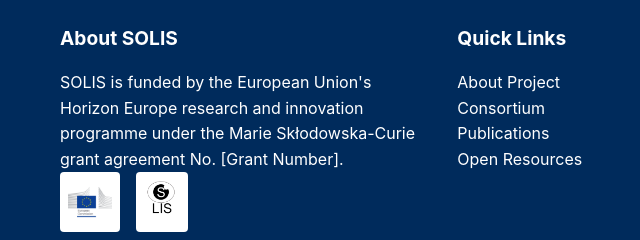
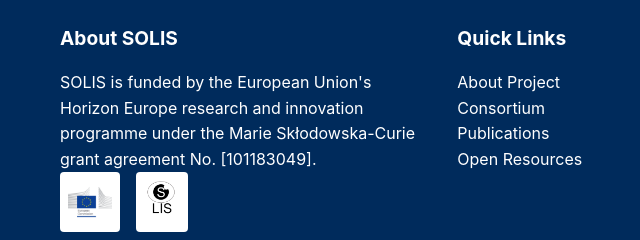
Before and after one commit to SOLIS-project/SOLIS_WEB, a plain HTML site: page about.html in a window 1280 px wide. Shown: the part 5141-5381 px from the top of the page, 0-640 px from the left. Drawn offline with Linux system fonts and the light colour scheme.

Commit message:
Update grant number in about.html

```diff
--- a/about.html
+++ b/about.html
@@ -208,7 +208,7 @@
         <div class="footer-section">
           <h4>About SOLIS</h4>
           <p>
-            SOLIS is funded by the European Union's Horizon Europe research and innovation programme under the Marie Skłodowska-Curie grant agreement No. [Grant Number].
+            SOLIS is funded by the European Union's Horizon Europe research and innovation programme under the Marie Skłodowska-Curie grant agreement No. [101183049].
           </p>
           <div class="footer-logos">
             <img src="assets/img/logo1.png" alt="European Union Flag">
```
